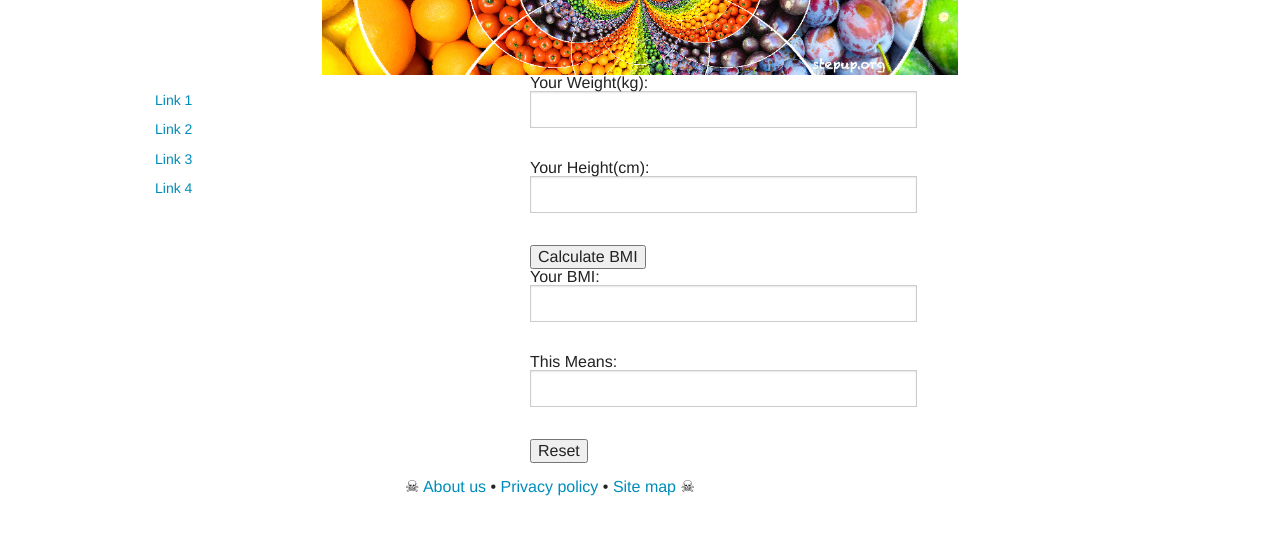
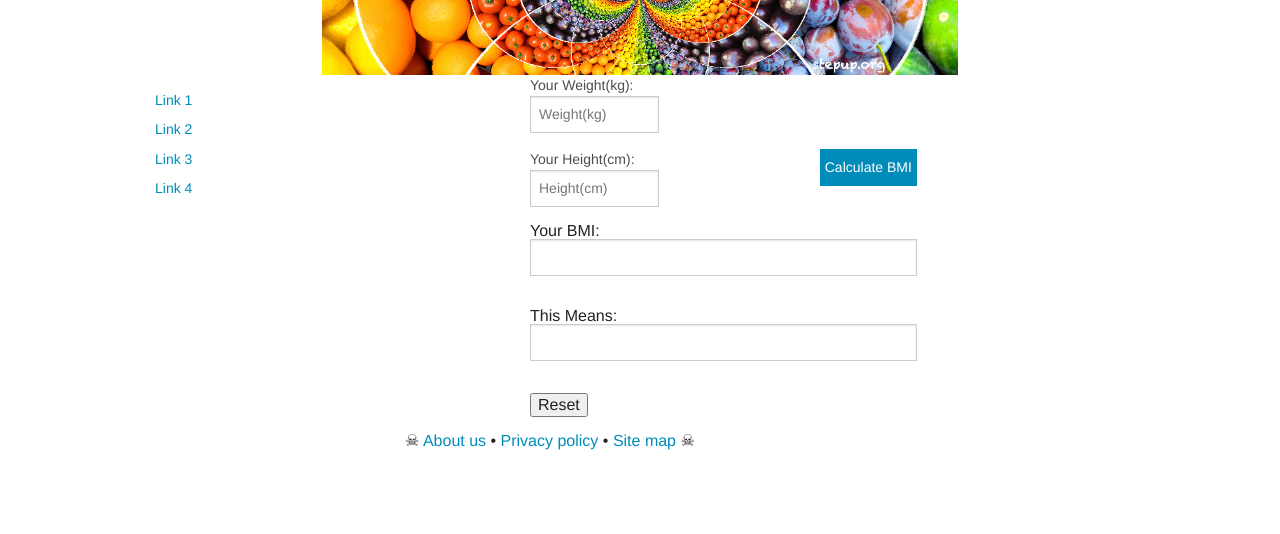
Before and after one commit to SaraLelliott/infopage, a plain HTML site: page public_html/index.html in a window 1280 px wide. Shown: the part 178-712 px from the top of the page. Drawn offline with Linux system fonts and the light colour scheme.

Commit message:
Edited BMI calc FIXME: Move to appropriate page Signed-off-by:Sara Lelliott <slel0001@uni.sydney.edu.au>

```diff
--- a/public_html/index.html
+++ b/public_html/index.html
@@ -92,9 +92,25 @@
                 <div class="row">
                     <div class="small-6 small-centered large-centered columns">
                         <form name="bmiForm">
-                            Your Weight(kg): <input type="text" name="weight" size="10"><br />
-                            Your Height(cm): <input type="text" name="height" size="10"><br />
-                            <input type="button" value="Calculate BMI" onClick="calculateBmi()"><br />
+                            <div class="row collapse">
+                                <div class="large-4 columns">
+                                    <label>Your Weight(kg):
+                                        <input type="text" name="weight" placeholder="Weight(kg)" />
+                                    </label>
+                                </div>
+                            </div>
+
+                            <div class="row collapse">
+                                <div class="large-4 columns">
+                                    <label>Your Height(cm):
+                                        <input type="text" name="height" placeholder="Height(cm)" />
+                                    </label>
+                                </div>
+                                <div class="small-3 columns">
+                                    <input type="button" value="Calculate BMI" onClick="calculateBmi()" class="button postfix">
+                                </div>
+                            </div>
+
                             Your BMI: <input type="text" name="bmi" size="10"><br />
                             This Means: <input type="text" name="meaning" size="25"><br />
                             <input type="reset" value="Reset" />
@@ -121,7 +137,7 @@
         <script src="js/foundation.min.js"></script>
         <script src="js/bmi.js"></script>
         <script>
-                                $(document).foundation();
+                                        $(document).foundation();
         </script>
     </body>
 </html>
```
